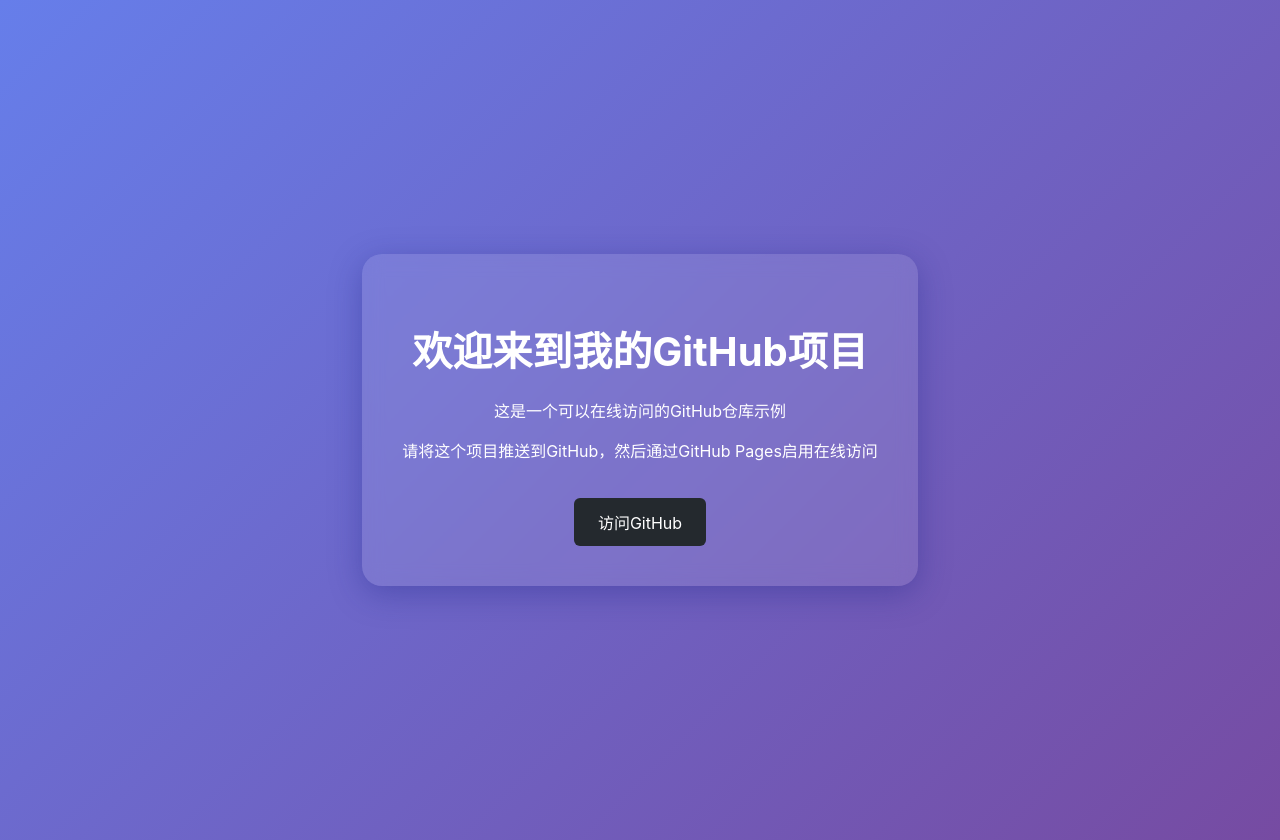
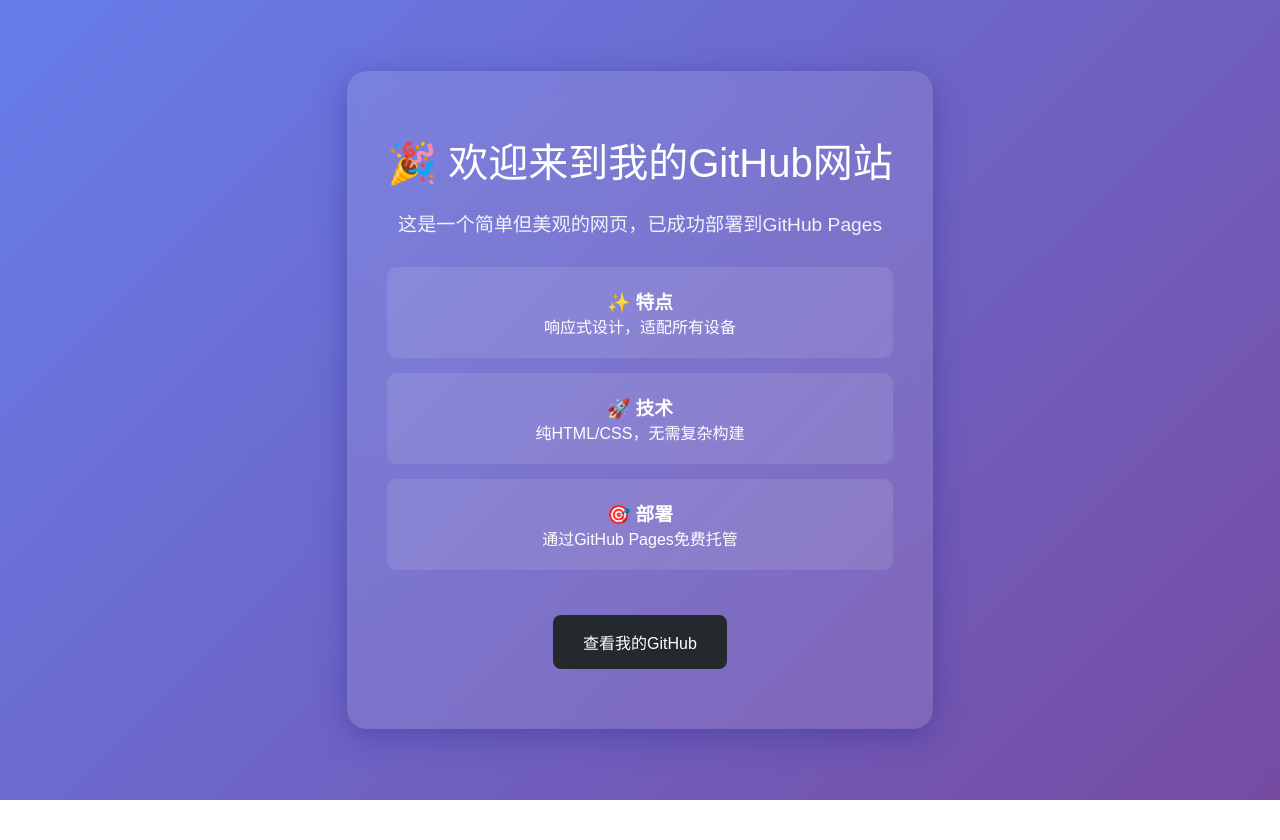
Before and after one commit to luciano-007/007, a website: page index.html in a window 1280 px wide. After the commit the page ends 800 px from the top, so only its background shows below. Drawn offline with Linux system fonts and the light colour scheme.

Commit message:
更新为简洁美观的网页设计

```diff
--- a/index.html
+++ b/index.html
@@ -3,53 +3,97 @@
 <head>
     <meta charset="UTF-8">
     <meta name="viewport" content="width=device-width, initial-scale=1.0">
-    <title>我的GitHub项目</title>
+    <title>我的第一个GitHub网站</title>
     <style>
+        * {
+            margin: 0;
+            padding: 0;
+            box-sizing: border-box;
+        }
+
         body {
-            font-family: -apple-system, BlinkMacSystemFont, 'Segoe UI', Roboto, 'Helvetica Neue', Arial, sans-serif;
-            max-width: 800px;
-            margin: 0 auto;
-            padding: 20px;
+            font-family: 'Arial', sans-serif;
             background: linear-gradient(135deg, #667eea 0%, #764ba2 100%);
             color: white;
             min-height: 100vh;
             display: flex;
             align-items: center;
             justify-content: center;
+            text-align: center;
+            padding: 20px;
         }
+
         .container {
-            text-align: center;
+            max-width: 600px;
             background: rgba(255, 255, 255, 0.1);
-            padding: 40px;
+            padding: 60px 40px;
             border-radius: 20px;
             backdrop-filter: blur(10px);
-            box-shadow: 0 8px 32px 0 rgba(31, 38, 135, 0.37);
+            box-shadow: 0 8px 32px rgba(31, 38, 135, 0.37);
         }
+
         h1 {
             font-size: 2.5em;
             margin-bottom: 20px;
+            font-weight: 300;
         }
+
+        .subtitle {
+            font-size: 1.2em;
+            margin-bottom: 30px;
+            opacity: 0.9;
+        }
+
+        .feature {
+            background: rgba(255, 255, 255, 0.1);
+            margin: 15px 0;
+            padding: 20px;
+            border-radius: 10px;
+            transition: transform 0.3s ease;
+        }
+
+        .feature:hover {
+            transform: translateY(-2px);
+        }
+
         .github-link {
             display: inline-block;
-            margin-top: 20px;
-            padding: 12px 24px;
+            margin-top: 30px;
+            padding: 15px 30px;
             background: #24292e;
             color: white;
             text-decoration: none;
-            border-radius: 6px;
-            transition: transform 0.3s ease;
+            border-radius: 8px;
+            transition: all 0.3s ease;
         }
+
         .github-link:hover {
             transform: translateY(-2px);
+            box-shadow: 0 4px 15px rgba(0, 0, 0, 0.3);
         }
     </style>
 </head>
 <body>
     <div class="container">
-        <h1>欢迎来到我的GitHub项目</h1>
-        <p>这是一个可以在线访问的GitHub仓库示例</p>
-        <p>请将这个项目推送到GitHub，然后通过GitHub Pages启用在线访问</p>
-        <a href="https://github.com" class="github-link">访问GitHub</a>
+        <h1>🎉 欢迎来到我的GitHub网站</h1>
+        <p class="subtitle">这是一个简单但美观的网页，已成功部署到GitHub Pages</p>
+
+        <div class="feature">
+            <h3>✨ 特点</h3>
+            <p>响应式设计，适配所有设备</p>
+        </div>
+
+        <div class="feature">
+            <h3>🚀 技术</h3>
+            <p>纯HTML/CSS，无需复杂构建</p>
+        </div>
+
+        <div class="feature">
+            <h3>🎯 部署</h3>
+            <p>通过GitHub Pages免费托管</p>
+        </div>
+
+        <a href="https://github.com" class="github-link">查看我的GitHub</a>
     </div>
 </body>
 </html>
```
